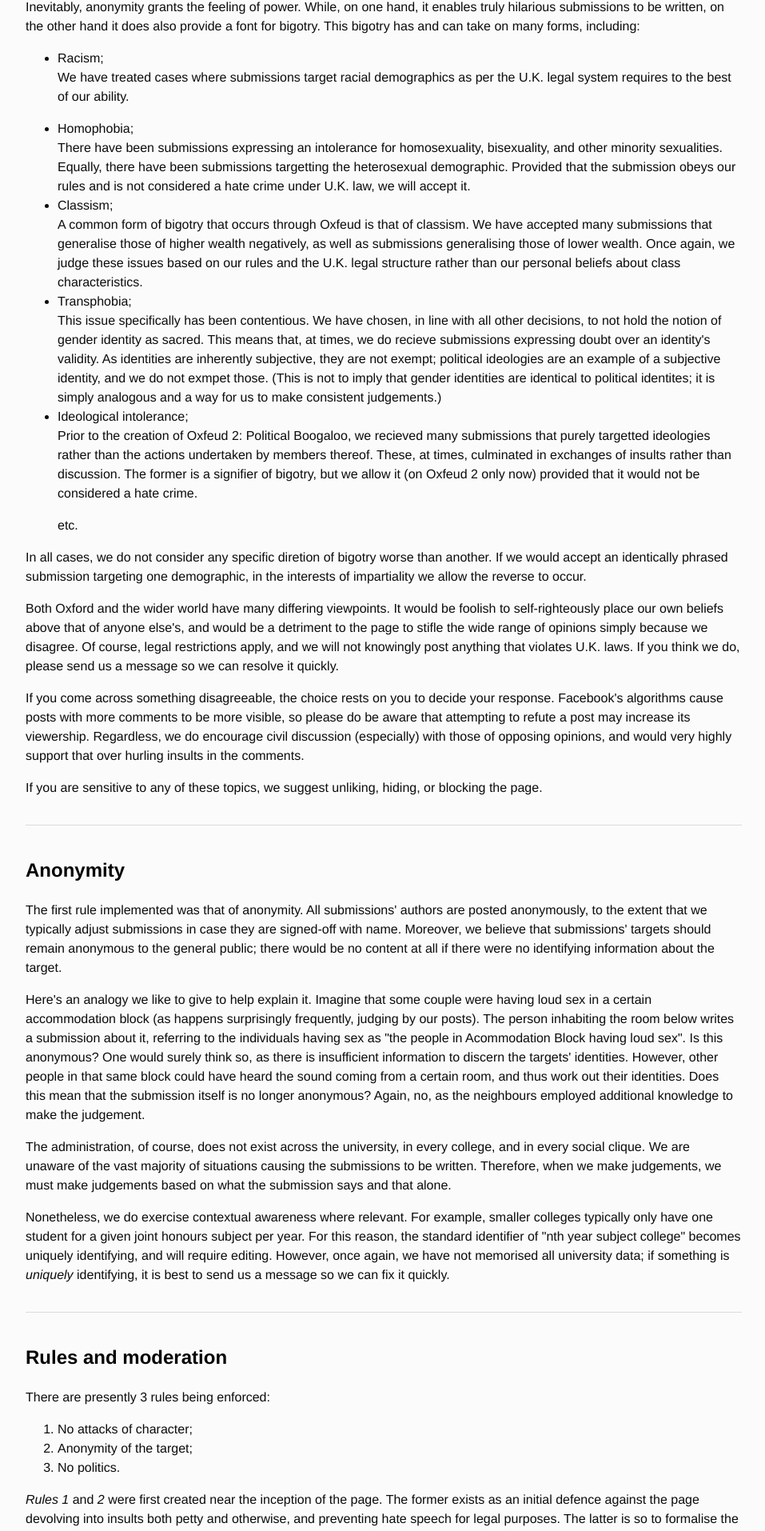
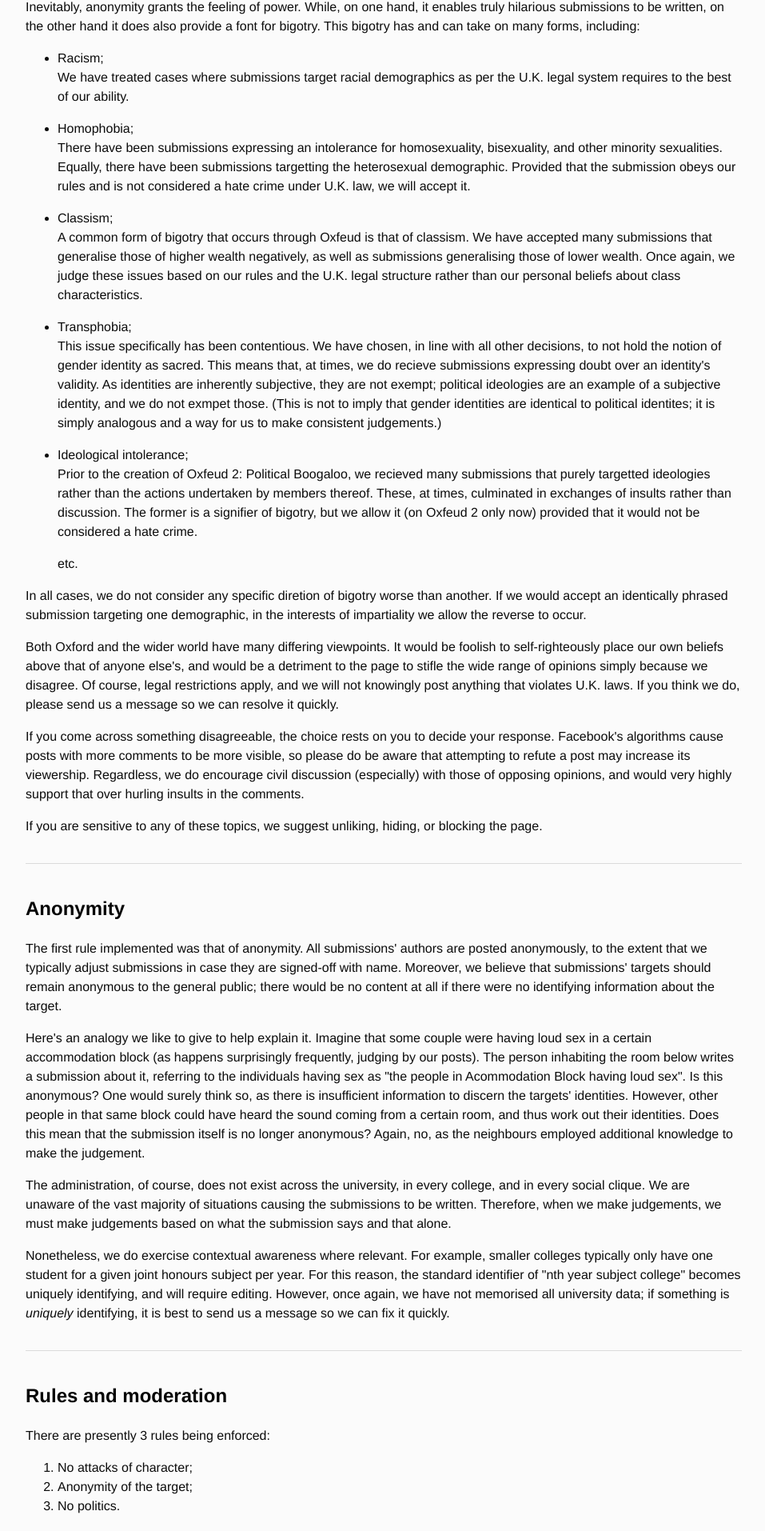
Before and after one commit to Oxfeud/oxfeud.github.io, a Jekyll site: the page built from index.html, in a window 1280 px wide. Shown: the part 2288-4202 px from the top of the page at 80% size, without its empty margins (160-1117 px from the left). Built offline with Jekyll 4.4.1, drawn with Linux system fonts in a browser that asks for light colours.

Commit message:
Update index.html

```diff
--- a/index.html
+++ b/index.html
@@ -68,13 +68,13 @@ title: Oxfeud - FAQ
 		<li>Racism;
 			<p style="margin-top: 0px;">We have treated cases where submissions target racial demographics as per the U.K. legal system requires to the best of our ability.</p></li>
 		<li>Homophobia;
-			<p style="margin: 0px;">There have been submissions expressing an intolerance for homosexuality, bisexuality, and other minority sexualities. Equally, there have been submissions targetting the heterosexual demographic. Provided that the submission obeys our rules and is not considered a hate crime under U.K. law, we will accept it.</p></li>
+			<p style="margin-top: 0px;">There have been submissions expressing an intolerance for homosexuality, bisexuality, and other minority sexualities. Equally, there have been submissions targetting the heterosexual demographic. Provided that the submission obeys our rules and is not considered a hate crime under U.K. law, we will accept it.</p></li>
 		<li>Classism;
-			<p style="margin: 0px;">A common form of bigotry that occurs through Oxfeud is that of classism. We have accepted many submissions that generalise those of higher wealth negatively, as well as submissions generalising those of lower wealth. Once again, we judge these issues based on our rules and the U.K. legal structure rather than our personal beliefs about class characteristics.</p></li>
+			<p style="margin-top: 0px;">A common form of bigotry that occurs through Oxfeud is that of classism. We have accepted many submissions that generalise those of higher wealth negatively, as well as submissions generalising those of lower wealth. Once again, we judge these issues based on our rules and the U.K. legal structure rather than our personal beliefs about class characteristics.</p></li>
 		<li>Transphobia;
-			<p style="margin: 0px;">This issue specifically has been contentious. We have chosen, in line with all other decisions, to not hold the notion of gender identity as sacred. This means that, at times, we do recieve submissions expressing doubt over an identity's validity. As identities are inherently subjective, they are not exempt; political ideologies are an example of a subjective identity, and we do not exmpet those. (This is not to imply that gender identities are identical to political identites; it is simply analogous and a way for us to make consistent judgements.)</p></li>
+			<p style="margin-top: 0px;">This issue specifically has been contentious. We have chosen, in line with all other decisions, to not hold the notion of gender identity as sacred. This means that, at times, we do recieve submissions expressing doubt over an identity's validity. As identities are inherently subjective, they are not exempt; political ideologies are an example of a subjective identity, and we do not exmpet those. (This is not to imply that gender identities are identical to political identites; it is simply analogous and a way for us to make consistent judgements.)</p></li>
 		<li>Ideological intolerance;
-			<p style="margin: 0px;">Prior to the creation of Oxfeud 2: Political Boogaloo, we recieved many submissions that purely targetted ideologies rather than the actions undertaken by members thereof. These, at times, culminated in exchanges of insults rather than discussion. The former is a signifier of bigotry, but we allow it (on Oxfeud 2 only now) provided that it would not be considered a hate crime.</p>
+			<p style="margin-top: 0px;">Prior to the creation of Oxfeud 2: Political Boogaloo, we recieved many submissions that purely targetted ideologies rather than the actions undertaken by members thereof. These, at times, culminated in exchanges of insults rather than discussion. The former is a signifier of bigotry, but we allow it (on Oxfeud 2 only now) provided that it would not be considered a hate crime.</p>
 		<p>etc.</p></li>
 	</ul>
 	<p>In all cases, we do not consider any specific diretion of bigotry worse than another. If we would accept an identically phrased submission targeting one demographic, in the interests of impartiality we allow the reverse to occur.</p>
```
